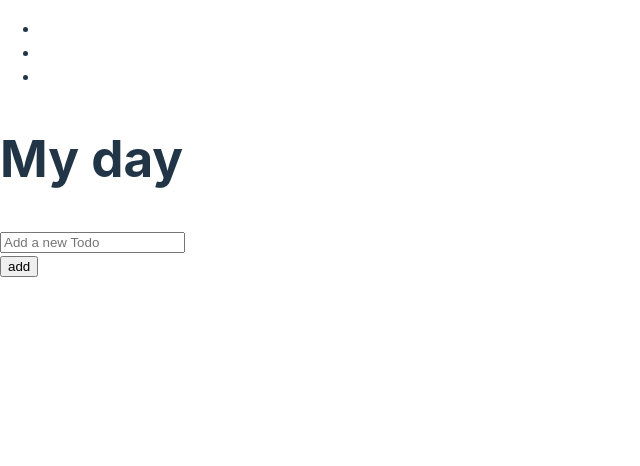
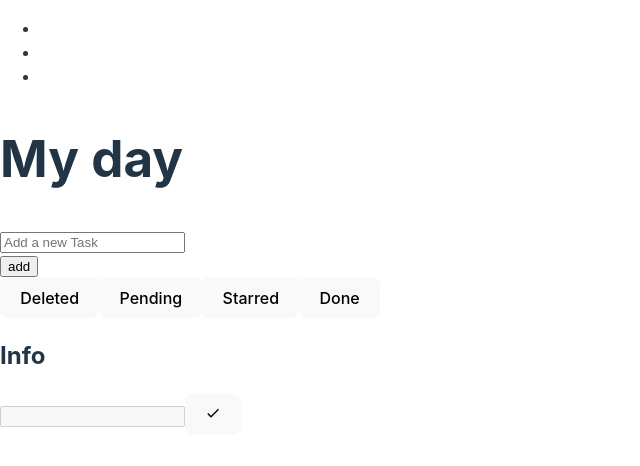
Before and after one commit to bisarroyo/django-react-task, a React (Vite) app in the folder task-client/: page /tasks in a window 1280 px wide. Shown: the top 466 px of the page, without its empty margins (0-640 px from the left). Built offline with nearby package versions, Linux system fonts and the light colour scheme.

Commit message:
add componets

```diff
--- a/task-client/package.json
+++ b/task-client/package.json
@@ -25,6 +25,8 @@
     "eslint-plugin-react": "^7.33.2",
     "eslint-plugin-react-hooks": "^4.6.0",
     "eslint-plugin-react-refresh": "^0.4.5",
+    "framer-motion": "^11.0.5",
+    "react-icons": "^5.0.1",
     "vite": "^5.1.0"
   }
 }
--- a/task-client/src/actions/index.js
+++ b/task-client/src/actions/index.js
@@ -5,3 +5,4 @@ export const setEdit = '[TASK] Editing'
 export const setFilter = '[TASK] Filter'
 export const ToggleTask = '[TASK] Toggle'
 export const NotificationTask = '[TASK] Notification'
+export const Loading = '[TASK] Loading'
--- a/task-client/src/components/AddTask.jsx
+++ b/task-client/src/components/AddTask.jsx
@@ -1,21 +1,21 @@
 import { useForm } from '../hooks/useForm'
 import { useTask } from '../hooks/useTask'
 
-function AddTask({ onNewTodo }) {
+function AddTask({ onNewTask }) {
   const { description, form, handleChange, handleReset } = useForm({
     description: '',
     done: false,
     deleted: false
   })
 
-  const { handleFilterTodo } = useTask()
+  const { handleFilterTask } = useTask()
 
   const handleSubmit = (event) => {
     event.preventDefault()
     if (description.length <= 3) return
-    onNewTodo(form)
+    onNewTask(form)
     handleReset()
-    handleFilterTodo('pending')
+    handleFilterTask('pending')
   }
 
   return (
@@ -24,7 +24,7 @@ function AddTask({ onNewTodo }) {
         className='add-input'
         type='text'
         name='description'
-        placeholder='Add a new Todo'
+        placeholder='Add a new Task'
         value={description}
         onChange={handleChange}
       />
--- a/task-client/src/components/EditTask.jsx
+++ b/task-client/src/components/EditTask.jsx
@@ -2,9 +2,8 @@ import { useEffect } from 'react'
 import { MdCheck } from 'react-icons/md'
 import { useAppContext } from '../hooks/useAppContext'
 import { useForm } from '../hooks/useForm'
-import { EditStyle } from './EditStyle'
 
-export const Edit = ({ handleEdit }) => {
+export const EditTask = ({ handleEdit }) => {
   const { editing } = useAppContext()
 
   const initialLoad = {
@@ -29,7 +28,7 @@ export const Edit = ({ handleEdit }) => {
   }
 
   return (
-    <EditStyle onSubmit={handleSubmit}>
+    <form onSubmit={handleSubmit}>
       <div
         className={!editing.id ? 'edit-container disabled' : 'edit-container'}
       >
@@ -44,6 +43,6 @@ export const Edit = ({ handleEdit }) => {
           <MdCheck />
         </button>
       </div>
-    </EditStyle>
+    </form>
   )
 }
--- a/task-client/src/components/Filter.jsx
+++ b/task-client/src/components/Filter.jsx
@@ -0,0 +1,50 @@
+import { useTask } from '../hooks/useTask'
+import { useAppContext } from '../hooks/useAppContext'
+
+export const Filter = () => {
+  const { handleFilterTask } = useTask()
+
+  const { filtering } = useAppContext()
+
+  const filterByDeleted = () => {
+    handleFilterTask('deleted')
+  }
+  const filterByPending = () => {
+    handleFilterTask('pending')
+  }
+  const filterByStarred = () => {
+    handleFilterTask('starred')
+  }
+  const filterByDone = () => {
+    handleFilterTask('done')
+  }
+
+  return (
+    <>
+      <button
+        onClick={filterByDeleted}
+        className={`${filtering === 'deleted' && 'active-filter'}`}
+      >
+        Deleted
+      </button>
+      <button
+        onClick={filterByPending}
+        className={`${filtering === 'pending' && 'active-filter'}`}
+      >
+        Pending
+      </button>
+      <button
+        onClick={filterByStarred}
+        className={`${filtering === 'starred' && 'active-filter'}`}
+      >
+        Starred
+      </button>
+      <button
+        onClick={filterByDone}
+        className={`${filtering === 'done' && 'active-filter'}`}
+      >
+        Done
+      </button>
+    </>
+  )
+}
--- /dev/null
+++ b/task-client/src/components/Item.jsx
@@ -0,0 +1,49 @@
+import { MdDelete, MdEdit, MdRestoreFromTrash } from 'react-icons/md'
+import { motion } from 'framer-motion'
+
+export const Item = ({ task, handleDelete, handleEdit, handleToggle }) => {
+  return (
+    <motion.div
+      animate={{
+        y: 10,
+        opacity: 1
+      }}
+      initial={{ opacity: 0 }}
+    >
+      <>
+        <div className='item-container'>
+          <div className='item-info'>
+            <input
+              type='checkbox'
+              onChange={() => handleToggle(task.id)}
+              checked={task.done}
+            />
+            <p
+              className={`${task.done && 'todo-done'}`}
+              onClick={() => handleEdit(todo)}
+            >
+              {task.description}
+            </p>
+          </div>
+          <div className='item-controls'>
+            {task.deleted ? (
+              <div>
+                <button onClick={() => handleDelete(task.id)}>
+                  <MdRestoreFromTrash />
+                </button>
+              </div>
+            ) : (
+              <button onClick={() => handleDelete(task.id)}>
+                <MdDelete />
+              </button>
+            )}
+
+            <button onClick={() => handleEdit(todo)} disabled={task.done}>
+              <MdEdit />
+            </button>
+          </div>
+        </div>
+      </>
+    </motion.div>
+  )
+}
--- a/task-client/src/components/TasksList.jsx
+++ b/task-client/src/components/TasksList.jsx
@@ -1,13 +1,12 @@
+/* eslint-disable react/prop-types */
 import { Item } from '../components/Item'
 import { useAppContext } from '../hooks/useAppContext'
 
-export const TodosList = ({
-  todos,
+export const TasksList = ({
+  tasks,
   handleDelete,
-  handleDeletePermanent,
   handleEdit,
-  handleToggle,
-  handleStarred
+  handleToggle
 }) => {
   const { filtering } = useAppContext()
 
@@ -30,15 +29,13 @@ export const TodosList = ({
   }
   return (
     <div>
-      {todos.filter(filterTodos).map((todo) => (
-        <div key={todo.id}>
+      {tasks.filter(filterTodos).map((task) => (
+        <div key={task.id}>
           <Item
-            todo={todo}
+            task={task}
             handleDelete={handleDelete}
-            handleDeletePermanent={handleDeletePermanent}
             handleEdit={handleEdit}
             handleToggle={handleToggle}
-            handleStarred={handleStarred}
           />
         </div>
       ))}
--- a/task-client/src/context/AppProvider.jsx
+++ b/task-client/src/context/AppProvider.jsx
@@ -3,7 +3,7 @@ import { AppReducer } from '../reducer/AppReducer.js'
 import { AppContext } from './AppContext'
 
 const initialState = {
-  todos: [],
+  tasks: [],
   editing: {},
   filtering: '',
   loading: false,
@@ -17,12 +17,12 @@ const initialState = {
 export const AppProvider = ({ children }) => {
   const [state, dispatch] = useReducer(AppReducer, initialState)
 
-  const { todos, editing, filtering, loading, error, notification } = state
+  const { tasks, editing, filtering, loading, error, notification } = state
 
   return (
     <AppContext.Provider
       value={{
-        todos,
+        tasks,
         editing,
         filtering,
         loading,
--- a/task-client/src/hooks/useTask.jsx
+++ b/task-client/src/hooks/useTask.jsx
@@ -8,9 +8,12 @@ import {
   NotificationTask
 } from '../actions'
 import { useAppContext } from './useAppContext'
+import apiTask from '../api/task.api'
 
 export const useTask = () => {
   const { tasks, dispatch } = useAppContext()
+
+  const { getAllTasks, getTask, createTask, deleteTask, updateTask } = apiTask
 
   const handleAddTask = (task) => {
     const action = {
--- a/task-client/src/pages/TasksPage.jsx
+++ b/task-client/src/pages/TasksPage.jsx
@@ -1,9 +1,9 @@
 import { Toaster } from 'react-hot-toast'
 
 import AddTask from '../components/AddTask'
-// import { TodosList } from '../containers/TodosList'
-// import { Edit } from '../components/Edit'
-// import { Filter } from '../components/Filter'
+import { TasksList } from '../components/TasksList'
+import { Filter } from '../components/Filter'
+import { EditTask } from '../components/EditTask'
 
 import { UseNotification } from '../hooks/useNotificarions'
 
@@ -12,35 +12,31 @@ import { useTask } from '../hooks/useTask'
 export default function TasksPage() {
   UseNotification()
   const {
-    todos,
-    handleAddTodo,
-    handleRemoveTodo,
-    handleRemoveTodoPermanent,
+    tasks,
+    handleAddTask,
+    handleRemoveTask,
     setEditing,
-    handleEditTodo,
-    handleToggleTodo,
-    handleStarredTodo
+    handleEditTask,
+    handleToggleTask
   } = useTask()
 
   return (
     <>
       <section>
         <h1>My day</h1>
-        <AddTask onNewTodo={handleAddTodo} />
-        {/* <Filter />
-        <TodosList
-          todos={todos}
-          handleDelete={handleRemoveTodo}
-          handleDeletePermanent={handleRemoveTodoPermanent}
+        <AddTask onNewTask={handleAddTask} />
+        <Filter />
+        <TasksList
+          tasks={tasks}
+          handleDelete={handleRemoveTask}
           handleEdit={setEditing}
-          handleToggle={handleToggleTodo}
-          handleStarred={handleStarredTodo}
-        /> */}
+          handleToggle={handleToggleTask}
+        />
       </section>
-      {/* <section>
+      <section>
         <h2>Info</h2>
-        <Edit handleEdit={handleEditTodo} />
-      </section> */}
+        <EditTask handleEdit={handleEditTask} />
+      </section>
       <Toaster />
     </>
   )
--- a/task-client/src/reducer/AppReducer.js
+++ b/task-client/src/reducer/AppReducer.js
@@ -8,10 +8,6 @@ import {
   NotificationTask
 } from '../actions'
 
-import apiTask from '../api/task.api'
-
-const { getAllTasks, getTask, createTask, deleteTask, updateTask } = apiTask
-
 const initialState = []
 
 export const AppReducer = (state = initialState, action) => {
@@ -20,13 +16,12 @@ export const AppReducer = (state = initialState, action) => {
     case AddTask:
       data = {
         ...state,
-        todos: [...state.todos, action.payload],
+        tasks: [...state.tasks, action.payload],
         notification: {
           text: 'TODO added',
           type: 'success'
         }
       }
-      createTask(action.payload)
       return data
 
     case RemoveTask:
```
Also changed, not shown: 1 other file (tests, documents, lock files or other folders).
